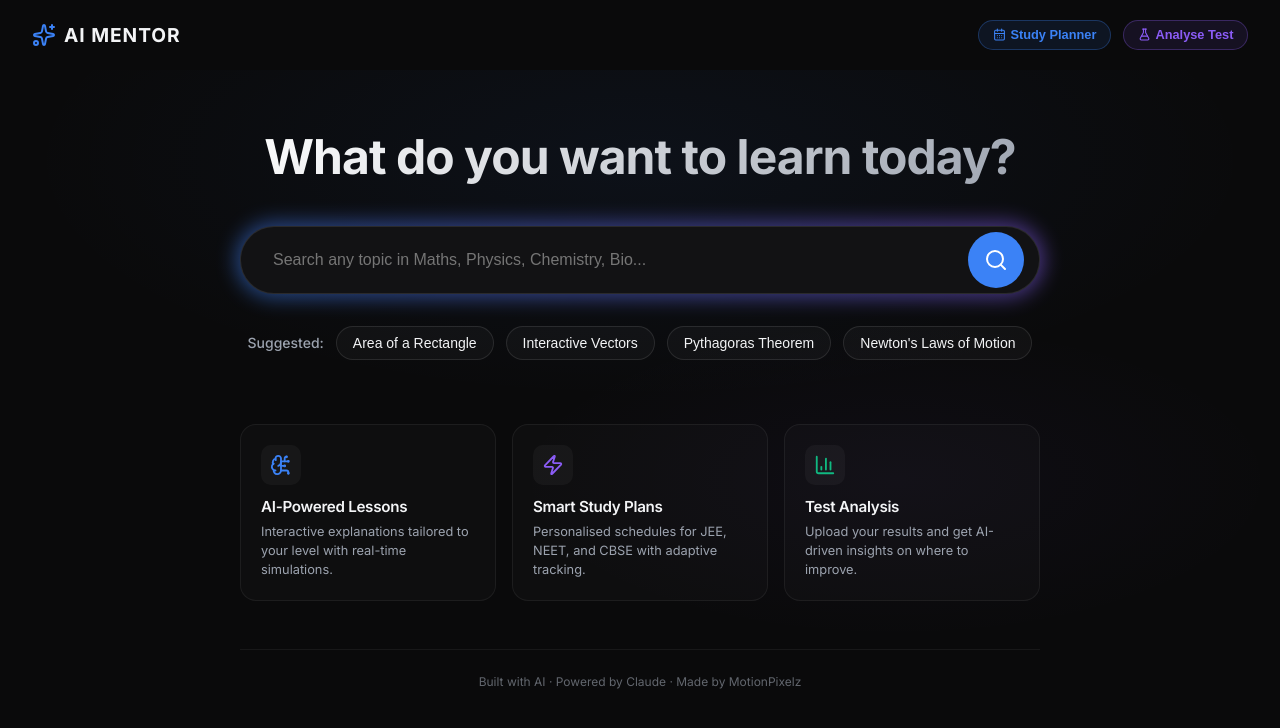
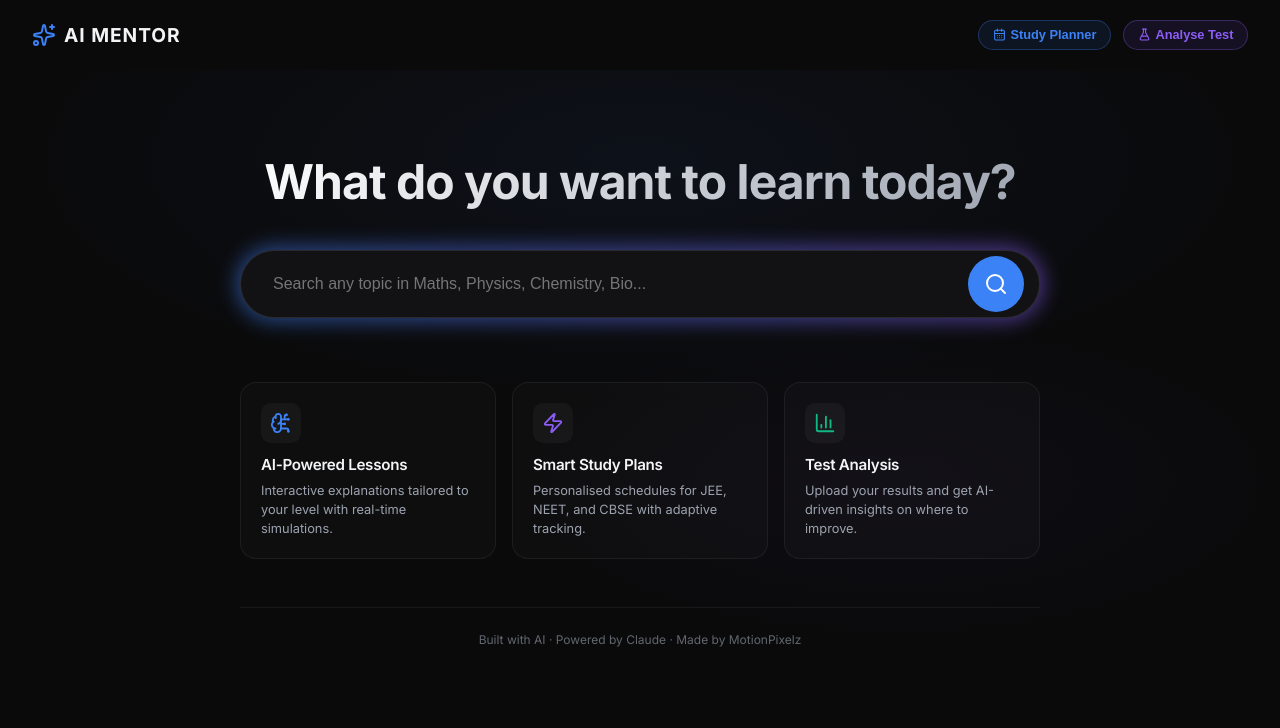
Before and after one commit to rahulvtl/ai-mentor, a React (Vite) app: page / in a window 1280 px wide. Shown: the top 728 px of the page. Built offline with nearby package versions, Linux system fonts and the light colour scheme.

Commit message:
Remove suggested topic chips and improve vertical centering
Co-Authored-By: Claude Opus 4.6 <noreply@anthropic.com>

```diff
--- a/src/components/Home/SearchHome.tsx
+++ b/src/components/Home/SearchHome.tsx
@@ -116,10 +116,10 @@ export const SearchHome: React.FC<Props> = ({ onModuleLoad, onOpenPlanner, onOpe
   return (
     <div style={{
       display: 'flex', flexDirection: 'column', alignItems: 'center',
-      justifyContent: 'flex-start',
+      justifyContent: 'center',
       minHeight: '100vh', width: '100vw',
       padding: isMobile ? '1rem' : '2rem',
-      paddingTop: isMobile ? '5rem' : '6rem',
+      paddingTop: isMobile ? '5rem' : '4rem',
       background: 'var(--bg-primary)',
       backgroundImage: 'radial-gradient(ellipse 80% 50% at 50% 20%, rgba(59,130,246,0.06) 0%, transparent 60%), radial-gradient(ellipse 60% 40% at 70% 60%, rgba(139,92,246,0.04) 0%, transparent 50%)',
       position: 'relative',
@@ -187,7 +187,7 @@ export const SearchHome: React.FC<Props> = ({ onModuleLoad, onOpenPlanner, onOpe
       </div>
 
       {/* Main search area */}
-      <div style={{ textAlign: 'center', maxWidth: '800px', width: '100%', marginTop: isMobile ? '1rem' : '4vh' }}>
+      <div style={{ textAlign: 'center', maxWidth: '800px', width: '100%' }}>
         <h2 style={{
           fontSize: isMobile ? '1.6rem' : '3rem',
           marginBottom: isMobile ? '1.5rem' : '2.5rem',
@@ -278,19 +278,6 @@ export const SearchHome: React.FC<Props> = ({ onModuleLoad, onOpenPlanner, onOpe
         </form>
 
         {/* Suggestions */}
-        <div style={{ marginTop: '2rem', display: 'flex', gap: '0.75rem', flexWrap: 'wrap', justifyContent: 'center', alignItems: 'center' }}>
-          <span style={{ color: 'var(--text-secondary)', fontSize: '0.875rem', fontWeight: 500 }}>Suggested:</span>
-          {suggestions.map((s) => (
-            <button
-              key={s}
-              className="btn chip-suggestion"
-              style={{ borderRadius: '20px', background: 'rgba(255,255,255,0.03)', borderColor: 'rgba(255,255,255,0.1)' }}
-              onClick={() => { setQuery(s); performSearch(s); }}
-            >
-              {s}
-            </button>
-          ))}
-        </div>
 
         {/* Weak topics heatmap */}
         {weakTopics.length > 0 && (
```
